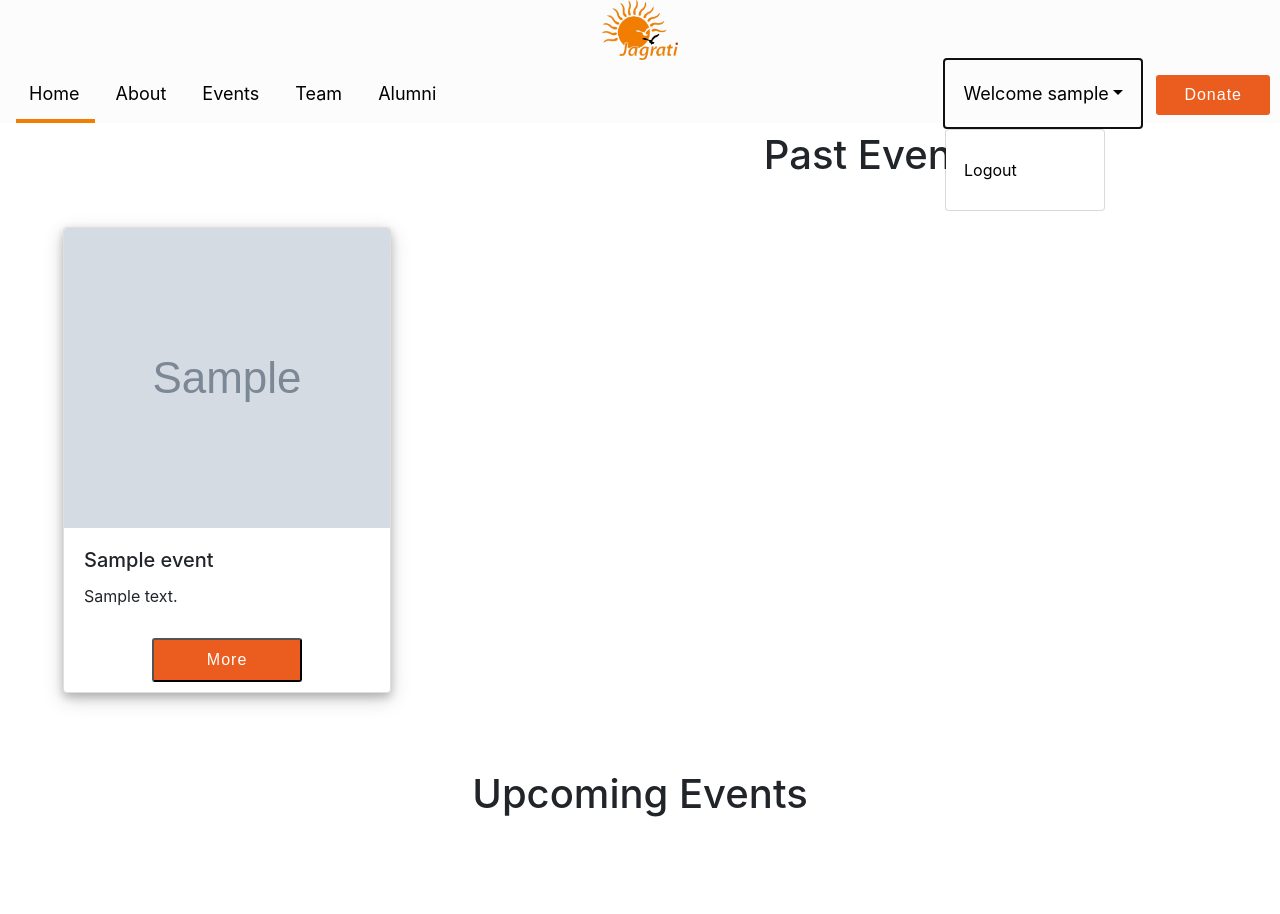
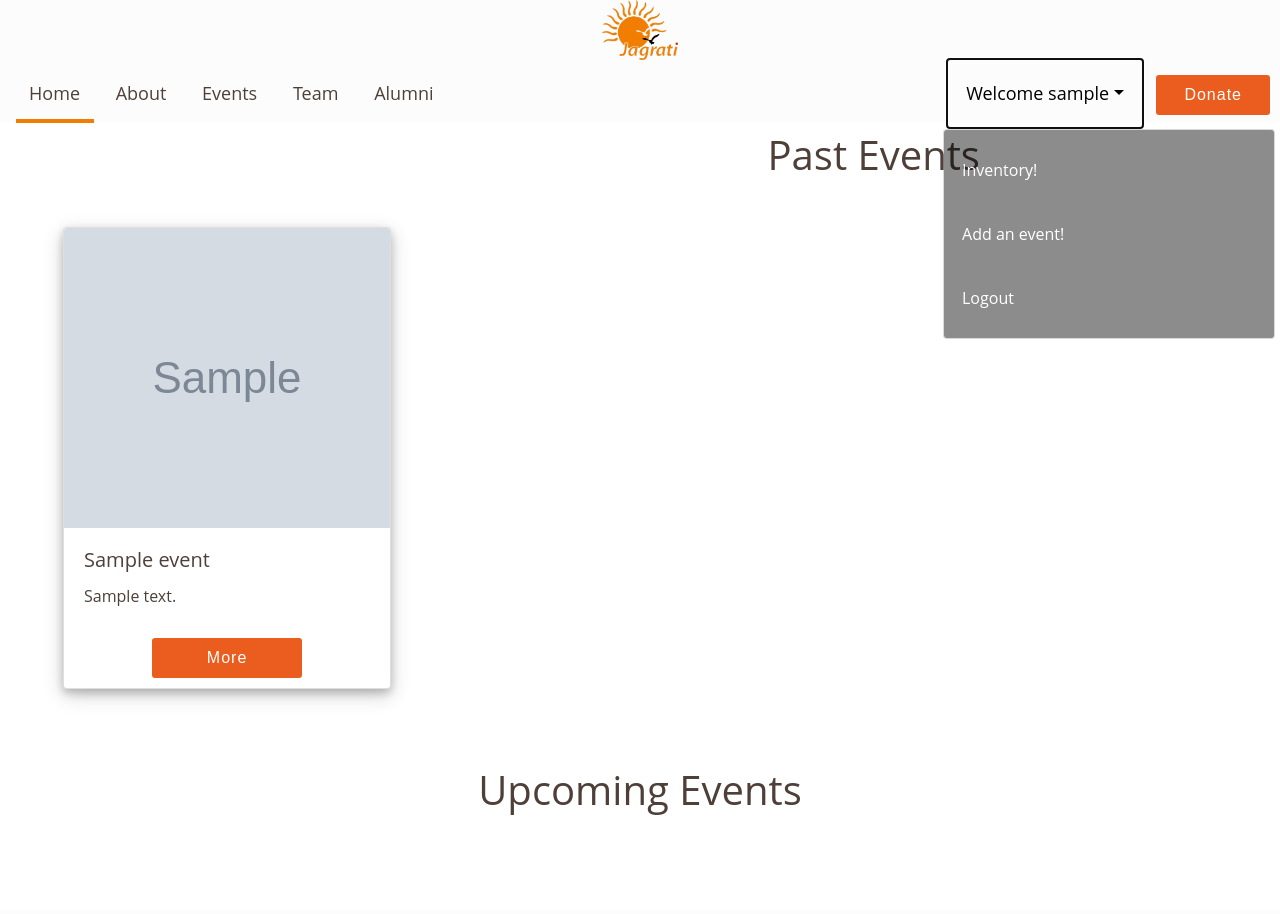
Before and after one commit to tushhr/Jagrati, a Django app: page /events/ in a window 1280 px wide, after a click that opens the changed part. After the commit the page ends 815 px from the top, so only its background shows below. Run offline with Django 3.2, Linux system fonts and the light colour scheme; a user stored in the database is signed in; tables that the repository leaves empty hold one stand-in row (values such as "Sample post"); grey boxes marked "Sample" are stand-in pictures; some libraries are stand-ins or nearby versions.

```diff
--- a/inventory/views.py
+++ b/inventory/views.py
@@ -10,6 +10,7 @@ from accounts.models import Profile
 
 # Create your views here.
 #Home page
+
 @login_required
 def index(request):
 	current_user = request.user
--- a/static/accounts/style.css
+++ b/static/accounts/style.css
@@ -9,7 +9,8 @@ body {
 	justify-content: center;
 	align-items: center;
 	flex-direction: column;
-	font-family: 'Montserrat', sans-serif;
+  color: #4e4039;
+  font-family: "Open Sans", sans-serif;
 	height: 100vh;
 	margin: -20px 0 20px;
 }
--- a/static/base.css
+++ b/static/base.css
@@ -7,6 +7,12 @@ nav
   height: 63px;
   font-size: 18px;
   background-color: rgb(252,252,252);
+}
+
+body
+{
+  color: #4e4039;
+  font-family: "Open Sans", sans-serif;
 }
 
 /*Right nav bar*/
@@ -24,6 +30,8 @@ nav
 }
 .navbar1 ul a
 {
+  color: #4e4039;
+  font-family: "Open Sans", sans-serif;
   display: inline-block;
   padding: 20px 18px;
   transition: 0.4s;
@@ -61,7 +69,8 @@ nav
   display: inline-block;
   padding: 12px 18px;
   transition: 0.4s;
-  color: black;
+  color: #4e4039;
+  font-family: "Open Sans", sans-serif;
 }
 
 .navbar a:hover
@@ -139,7 +148,7 @@ hr {
   transform: rotate(45deg) translate(-8px, -8px);
 }
 
-/*Animation*/
+/*Animation for navbar*/
 @keyframes translate
 {
   0%
@@ -158,17 +167,23 @@ hr {
     opacity: 1;
     transform: translateY(0px);
   }
-  80%
-  {
-    transform: translateY(10px);
-  }
-  0%
-  {
-    opacity: 0;
-    transform: translateY(-60px);
-  }
 }
 
+.navlink
+{
+  position: absolute !important;
+  background-color: rgba(0,0,0,.45)!important;
+  animation: translate 1s;
+}
+.navlink a
+{
+  color: white !important;
+}
+
+.nav-link a:hover
+{
+  transition: 0.6s;
+}
 /*Responsive Navbar*/
 @media(max-width: 760px)
 {
@@ -185,8 +200,10 @@ hr {
   }
   .navbar.responsive
   {
-    position: fixed;
+    position: absolute;
     width:100%;
+    background-color: rgba(0,0,0,.45)!important;
+    transition: 0.5s;
   }
   .navbar.responsive .icon
   {
@@ -199,29 +216,30 @@ hr {
   }
   .navbar.responsive a
   {
+    color: white;
     float: none;
     display: block;
     text-align: left;
     padding: 10px 7vw 10px 30px;
     padding-right: screen.width*8;
-    animation: translate 1s;
   }
   .navbar a:hover
-{
-  color: #f17e01;
-  transition: 0.4s;
-}
+  {
+    color: #f17e01;
+    background-color: white;
+    transition: 0.6s;
+  }
+
   .bar
   {
   display: block;
   }
-  hr{
+
+  hr
+  {
     display: none;
   }
-}
 
-@media screen and (max-width: 760px)
-{
   .child-1
   {animation: translate 1s; margin-left: 0px; padding-right: 90%;}
   .child-2
--- a/static/home/style.css
+++ b/static/home/style.css
@@ -6,7 +6,7 @@ html
 
 body
 {
-  font: 15px/1.5 Arial ,Helvetica ,sans-serif;
+  font: 15px/1.5 "Open Sans" ,Helvetica ,sans-serif;
   margin : 0;
   padding: 0;
 }
--- a/static/home/style.js
+++ /dev/null
@@ -1,22 +0,0 @@
-function rotate_menu(x)
-{
-	x.classList.toggle("change");
-}
-
-function nav_button()
-{
-	var x = document.getElementById("nav");
-
-	if (x.className === "navbar")
-		x.className += " responsive";
-	else
-		x.className = "navbar";
-}
-
-$(window).scroll(function() {
-    if ($(window).scrollTop() > 20) {
-        $('#sticky').addClass('floatingNav');
-    } else {
-        $('#sticky').removeClass('floatingNav');
-    }
-});
--- a/templates/accounts/login.html
+++ b/templates/accounts/login.html
@@ -79,7 +79,7 @@
                     </div>
                 </div>
 
-            </div>d
+            </div>
 
         </div>
 
--- a/templates/base.html
+++ b/templates/base.html
@@ -15,7 +15,7 @@
 
     <!--Manual CSS and JS-->
     <link rel="stylesheet" type="text/css" href="{% static 'base.css' %}">
-    <script src="{% static 'home/style.js' %}" type="text/javascript" defer></script>
+    <script src="{% static 'base.js' %}" type="text/javascript" defer></script>
 
     <title>{% block title %} {% endblock %} </title>
 
@@ -43,9 +43,9 @@
                     </div>
                 </a>
 
-                <a href="./" class="child-1">Home</a>
+                <a href="/" class="child-1">Home</a>
                 <a href="#about-us" class="child-2">About</a>
-                <a href="#event" class="child-3">Events</a>
+                <a href="/events" class="child-3">Events</a>
                 <a href="#" class="child-4">Team</a>
                 <a href="./" class="child-5">Alumni</a>
 
@@ -56,9 +56,11 @@
                 <ul>
                     {% if user.is_authenticated %}
                         <a class="nav-link dropdown-toggle" href='#' id="navbarDropdown" role="button" data-toggle="dropdown" style="color: black;" > Welcome {{request.user}}</a>
-                        <div class="dropdown-menu" aria-labelledby="navbarDropdown">
-                                  <a class="dropdown-item" href="/accounts/logout" style="color: black;">Logout</a>
-                                </div>
+                        <div class="dropdown-menu dropdown-profile navlink" aria-labelledby="navbarDropdown">
+                        	<a class="dropdown-item" href="/inventory" style="color: black;">Inventory!</a>
+                        	<a class="dropdown-item" href="/events/new_event" style="color: black;">Add an event!</a>
+                        	<a class="dropdown-item" href="/accounts/logout" style="color: black;">Logout</a>
+                        </div>
                     {% else %}
                         <a href="accounts" style="color: black;">Login</a>
                     {% endif %}
--- /dev/null
+++ b/templates/events/New Text Document.txt
@@ -0,0 +1 @@
+{% extend base.html %}
--- a/templates/events/home.html
+++ b/templates/events/home.html
@@ -21,9 +21,7 @@
         </div>
 
 		<!-- Button trigger modal -->
-		<center><button class="btn-get-started scrollto" data-toggle="modal" data-target="#event_old{{ forloop.counter }}" style="width: 150px;">
-		  More
-		</button></center>
+		<center><button class="btn-get-started scrollto" data-toggle="modal" data-target="#event_old{{ forloop.counter }}" style="width: 150px; border: 0px;">More</button></center>
 
 		<!-- Modal -->
 		<div class="modal fade" id="event_old{{ forloop.counter }}" tabindex="-1" role="dialog" aria-labelledby="exampleModalCenterTitle" aria-hidden="true">
@@ -71,9 +69,7 @@
         </div>
 
 		<!-- Button trigger modal -->
-		<center><button class="btn-get-started scrollto" data-toggle="modal" data-target="#event_new{{ forloop.counter }}" style="width: 150px;">
-		  More
-		</button></center>
+		<center><button class="btn-get-started scrollto" data-toggle="modal" data-target="#event_new{{ forloop.counter }}" style="width: 150px; border: 0px;">More</button></center>
 
 		<!-- Modal -->
 		<div class="modal fade" id="event_new{{ forloop.counter }}" tabindex="-1" role="dialog" aria-labelledby="exampleModalCenterTitle" aria-hidden="true">
--- a/templates/inventory/home.html
+++ b/templates/inventory/home.html
@@ -2,7 +2,7 @@
 
 {% load static %}
 
-{% block title %} Jagrati | Login {% endblock %}
+{% block title %} Jagrati | Inventory {% endblock %}
 
 {% block style %}
 
```
Also changed, not shown: templates/accounts/create_profile.html (+1 -35 lines), templates/events/add_event.html (+5 -9 lines), templates/home/index.html (+88 -62 lines), static/home/images/03.jpg (deleted), static/home/images/6.webp (deleted), static/home/images/logo1.png (deleted), static/home/images/man.png (deleted), static/home/images/menu.png (deleted), static/home/images/woman.png (deleted).
